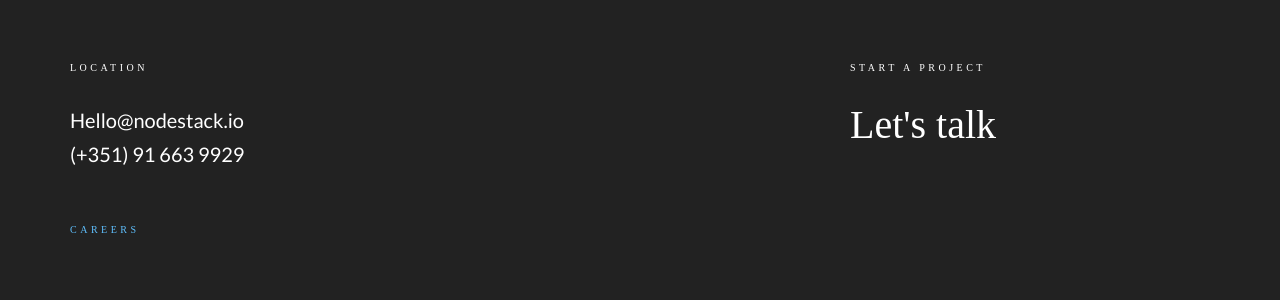
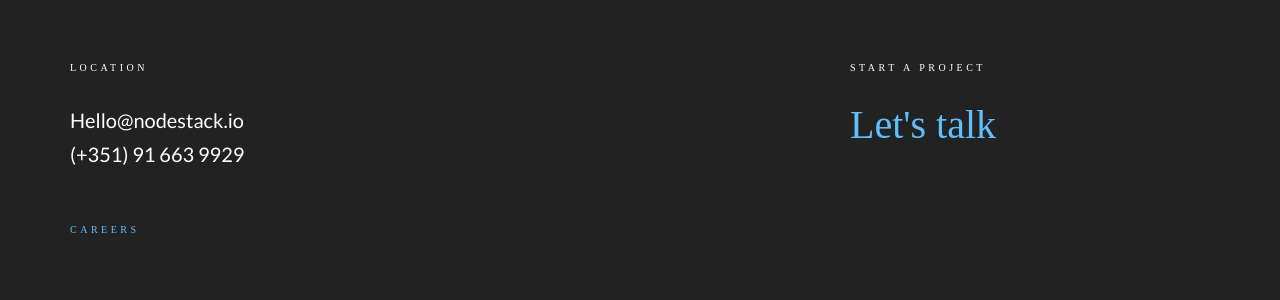
Before and after one commit to nodestack/nodestack.github.io, a Jekyll site: the page built from index.html, in a window 1280 px wide. Shown: the part 2609-2909 px from the top of the page. Built offline with Jekyll 4.4.1, drawn with Linux system fonts in a browser that asks for light colours; nearby versions of some CDN libraries; some web fonts are replaced.

Commit message:
Update footer.html

```diff
--- a/_includes/footer.html
+++ b/_includes/footer.html
@@ -26,7 +26,7 @@
                     </div>
                     <div class="footer-col col-md-4">
                         <h3>{{ site.footer.credits }}</h3>
-                        <h2>{{ site.credits }}</h2>
+			    <h2> <a href="#contact-us">{{ site.credits }}</a></h2>
                     </div>
                 </div>
             </div>
```
